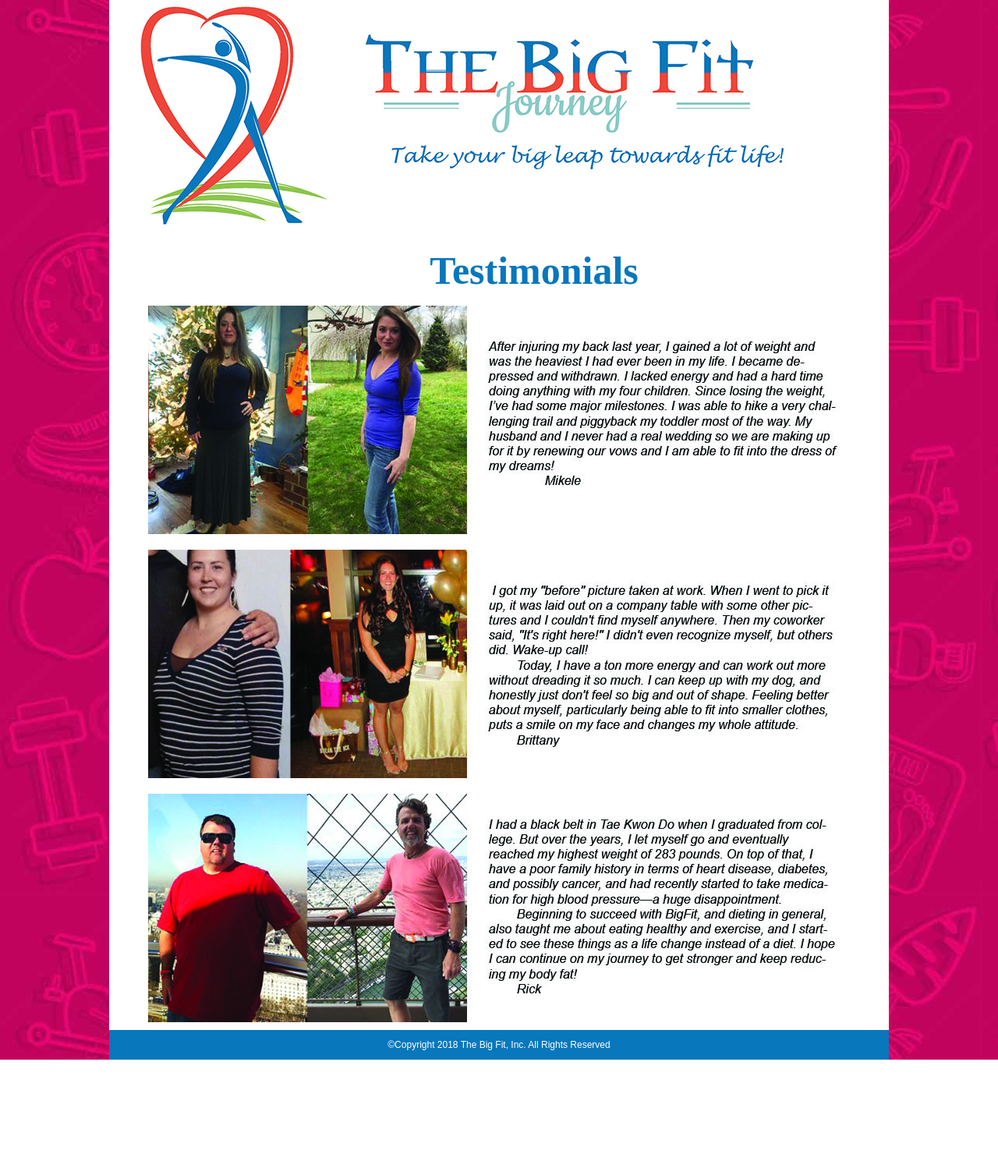
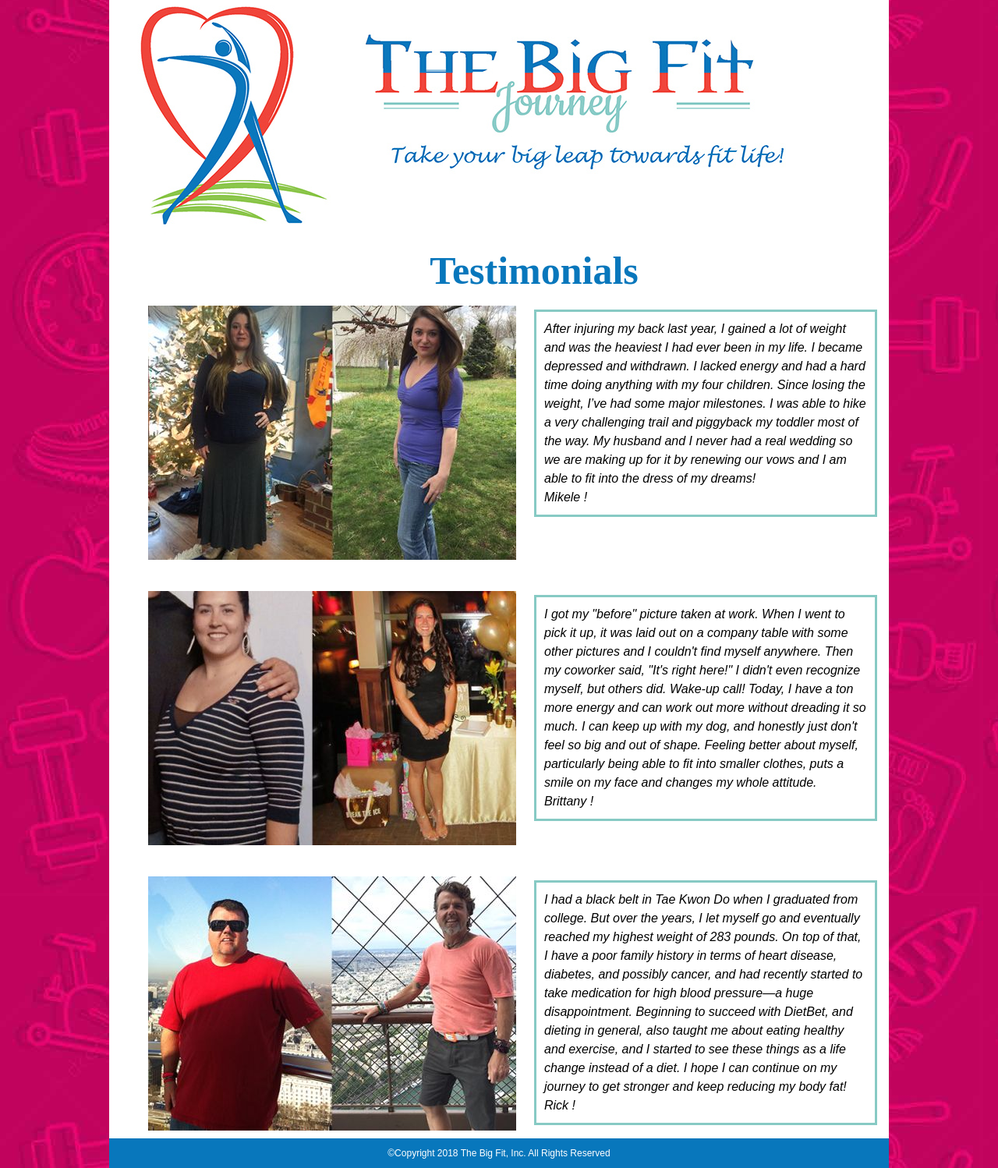
Before and after one commit to SVILLACORTA/Group1, a Django app: page /home/ in a window 1280 px wide. Shown: the part 151-1649 px from the top of the page at 78% size. Before the commit the page ends 1510 px from the top, so only its background shows below. Run offline with Django 3.2, Linux system fonts and the light colour scheme.

Commit message:
changes in CSS
CSS file update

```diff
--- a/Bigfitproject/static/styles.css
+++ b/Bigfitproject/static/styles.css
@@ -189,7 +189,7 @@ tfoot			{	}
 #footer p		{text-align:center; color:white;}
 
 
-/* not used.HTML */
+/* unused.HTML */
 
 #content-in		{float:left; width :50%; padding:10px;}
 #content-in h1 	{font-size:50px; font-family:"Edwardian Script ITC"; color:#EA0071; padding:10px; margin-left:10px; text-align:right; }
@@ -202,7 +202,13 @@ tfoot			{	}
 #content-in h4 a:focus			{color:black; font-family:"Edwardian Script ITC";}
 
 
-#right-side 			{float:right; width:40%; padding:10px;}
+/* home.HTML */
+#clear			{clear:both; padding:10px;}
+
+#home-left		{float:left; width :25%; padding:10px;}
+
+#home-right 			{float:right; width:45%; margin-right:40px; margin-top:10px; padding:5px;}
+#home-right p			{margin-right:10px; padding:10px; border:3px #87CAC4 solid ; font-size:16px; font-style:oblique;}
 
 
 
--- a/Bigfitproject/templates/home.html
+++ b/Bigfitproject/templates/home.html
@@ -8,20 +8,73 @@
         <div id="content" >
     <h1>Testimonials</h1>
 
-
-        <div id="content-in">
-        <img src="{% static 'images/1st-test.jpg' %}"/>
-        </div>
+			<div id="home-left">
+                <img src="{% static 'images/1st-testi.jpg' %}"/>
 
 
-        <div id="content-in">
-        <img src="{% static 'images/2nd-test.jpg' %}"/>
-        </div>
+			</div>
 
 
-        <div id="content-in">
-        <img src="{% static 'images/3rd-test.jpg' %}"/>
-        </div>
+			<div id="home-right">
+
+			<p>After injuring my back last year, I gained a lot of weight and was the heaviest I had ever been in my life.
+			I became depressed and withdrawn. I lacked energy and had a hard time doing anything with my four children.
+			Since losing the weight, I’ve had some major milestones. I was able to hike a very challenging trail and piggyback
+			my toddler most of the way. My husband and I never had a real wedding so we are making up for it by
+			renewing our vows and I am able to fit into the dress of my dreams!<br>
+			Mikele !
+			</p>
+
+
+
+			</div>
+
+			<div id="clear">  </div>
+
+			<div id="home-left">
+                <img src="{% static 'images/2nd-testi.jpg' %}"/>
+
+
+			</div>
+
+
+			<div id="home-right">
+
+			<p>I got my "before" picture taken at work. When I went to pick it up, it was laid out on a company table with some other pictures
+			and I couldn't find myself anywhere. Then my coworker said, "It's right here!"
+			I didn't even recognize myself, but others did. Wake-up call!
+			Today, I have a ton more energy and can work out more without dreading it so much.
+			I can keep up with my dog, and honestly just don't feel so big and out of shape.
+			Feeling better about myself, particularly being able to fit into smaller clothes, puts a smile on my face and changes my whole attitude.<br>
+			Brittany !
+			</p>
+
+
+			</div>
+
+			<div id="clear">  </div>
+
+			<div id="home-left">
+                <img src="{% static 'images/3rd-testi.jpg' %}"/>
+
+
+			</div>
+
+
+			<div id="home-right">
+
+			<p>I had a black belt in Tae Kwon Do when I graduated from college. But over the years,
+			I let myself go and eventually reached my highest weight of 283 pounds.
+			On top of that, I have a poor family history in terms of heart disease, diabetes, and possibly cancer,
+			and had recently started to take medication for high blood pressure—a huge disappointment.
+			Beginning to succeed with DietBet, and dieting in general, also taught me about eating healthy and exercise, and I started to see these
+			things as a life change instead of a diet. I hope I can continue on my journey to get stronger and keep reducing my body fat!<br>
+			Rick !
+			</p>
+
+
+			</div>
+
 
 
 
--- a/Bigfitproject/templates/profile.html
+++ b/Bigfitproject/templates/profile.html
@@ -54,6 +54,8 @@
     </table>
     <ul>
         <li><a href="/editpassword/">Edit Password</a></li>
+         <li><a href="/index/">Back</a></li>
+
 
     </ul>
 {% endblock %}
--- a/Bigfitproject/templates/weighthistory.html
+++ b/Bigfitproject/templates/weighthistory.html
@@ -26,5 +26,11 @@
             </tr>
             {% endfor %}
         </table>
+    <ul>
+        <li><a href="/editpassword/">Edit Password</a></li>
+         <li><a href="/index/">Back</a></li>
+
+
+    </ul>
 
 {% endblock %}
```
Also changed, not shown: Bigfitproject/templates/weightinput.html (+8 -0 lines), Bigfitproject/db.sqlite3, Bigfitproject/static/images/1st-testi.jpg (added), Bigfitproject/static/images/2nd-testi.jpg (added), Bigfitproject/static/images/3rd-testi.jpg (added).
